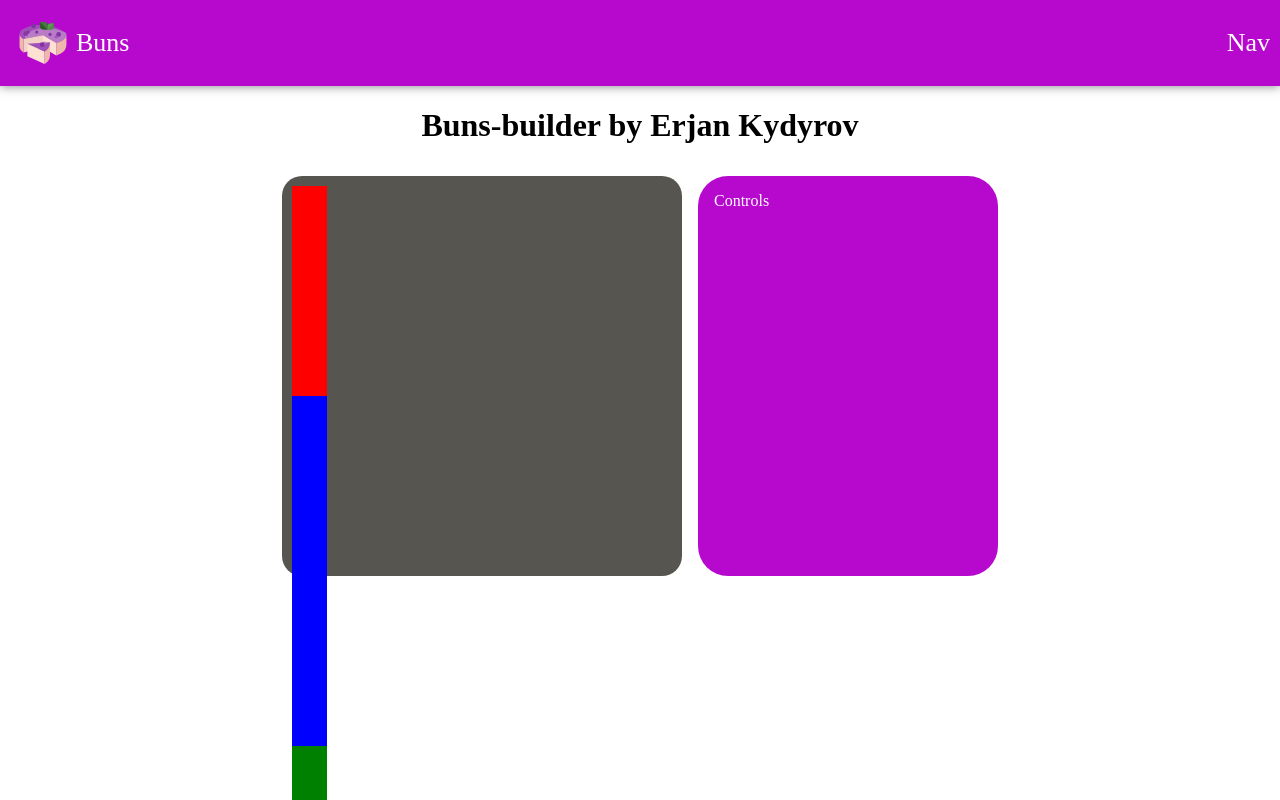
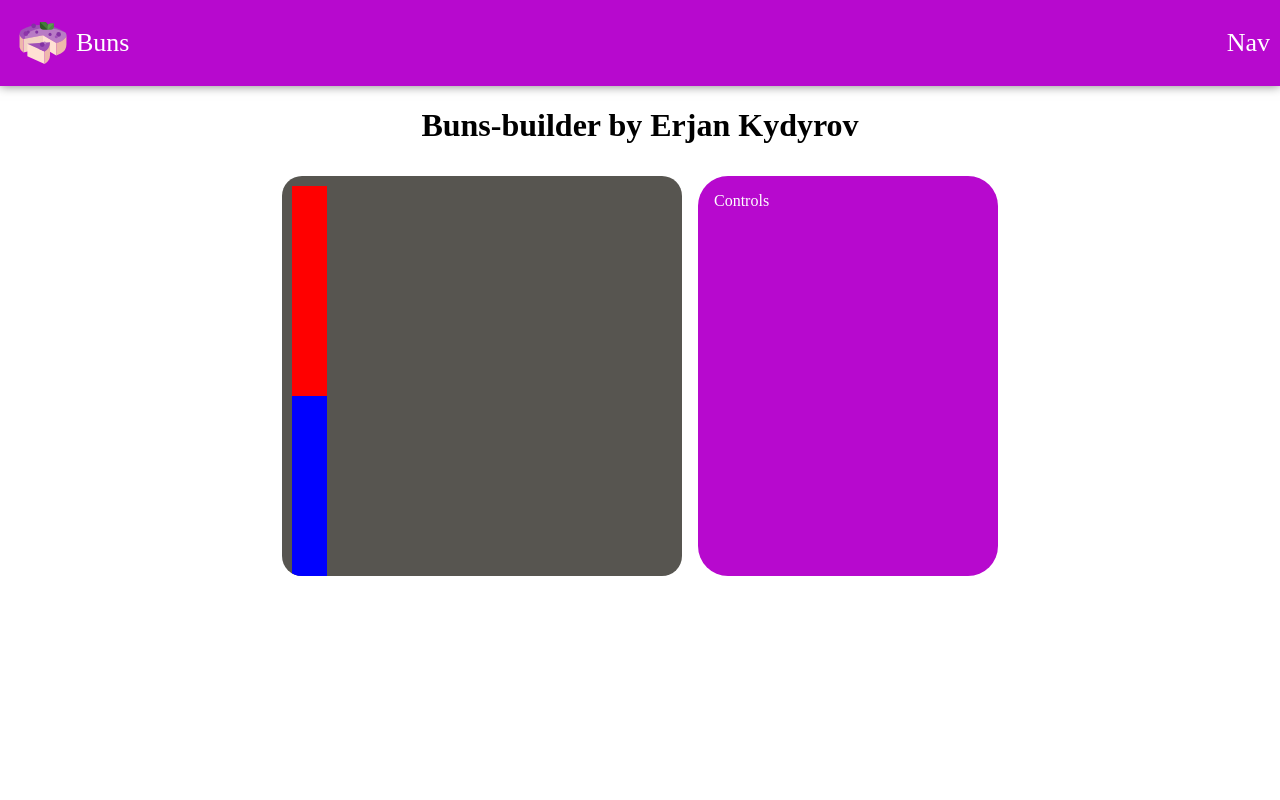
Before and after one commit to Erjankydyrov/private-builder, a React (Create React App) app: page / in a window 1280 px wide. Shown: the top 800 px of the page. Built offline with nearby package versions, Linux system fonts and the light colour scheme; a web font is replaced by a local one.

Commit message:
corected BunsPriview

```diff
--- a/src/components/BunsBuilder/BunsPreview/BunsPreview.module.css
+++ b/src/components/BunsBuilder/BunsPreview/BunsPreview.module.css
@@ -1,14 +1,17 @@
 .BunsPreview {
     width: 400px;
-    height: 400px;
+    min-height: 400px;
     margin-right: 1rem;
     margin-bottom: 1rem;
     border-radius: 20px;
     background-color: #575550;
+    padding: 10px;
 
     display: flex;
+    flex-flow: row wrap;
+    align-content: flex-start;
     justify-content: center;
-    align-items: center;
+    overflow: hidden;
 }
 .ingredients {
     width: 380px;
```
